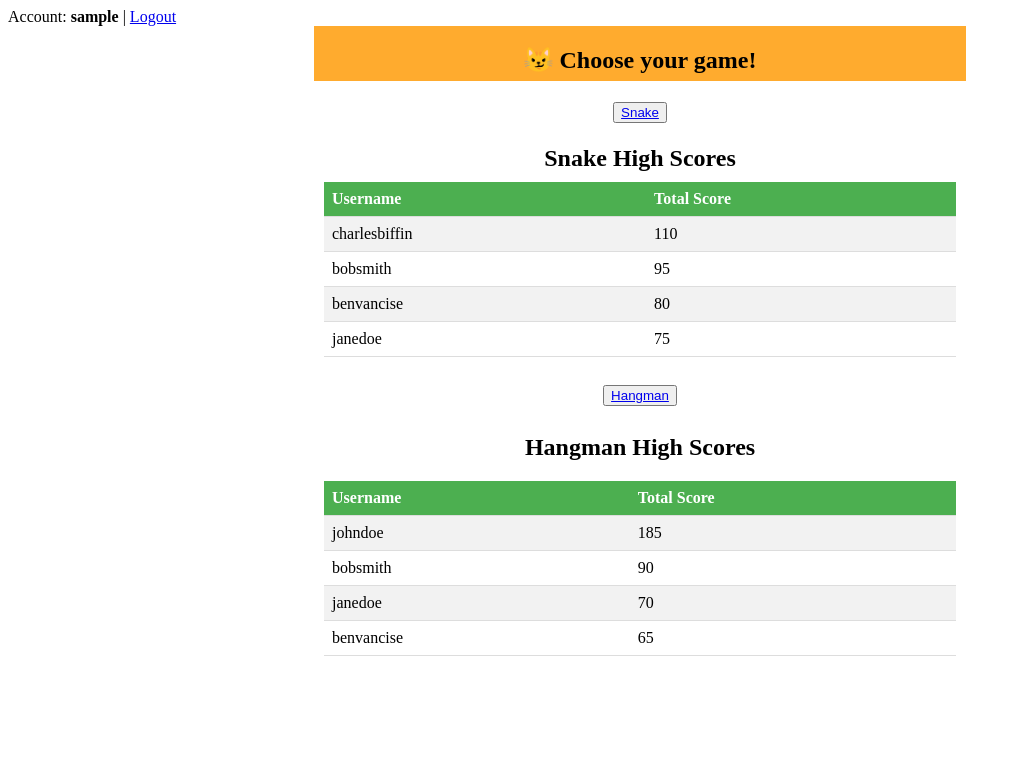
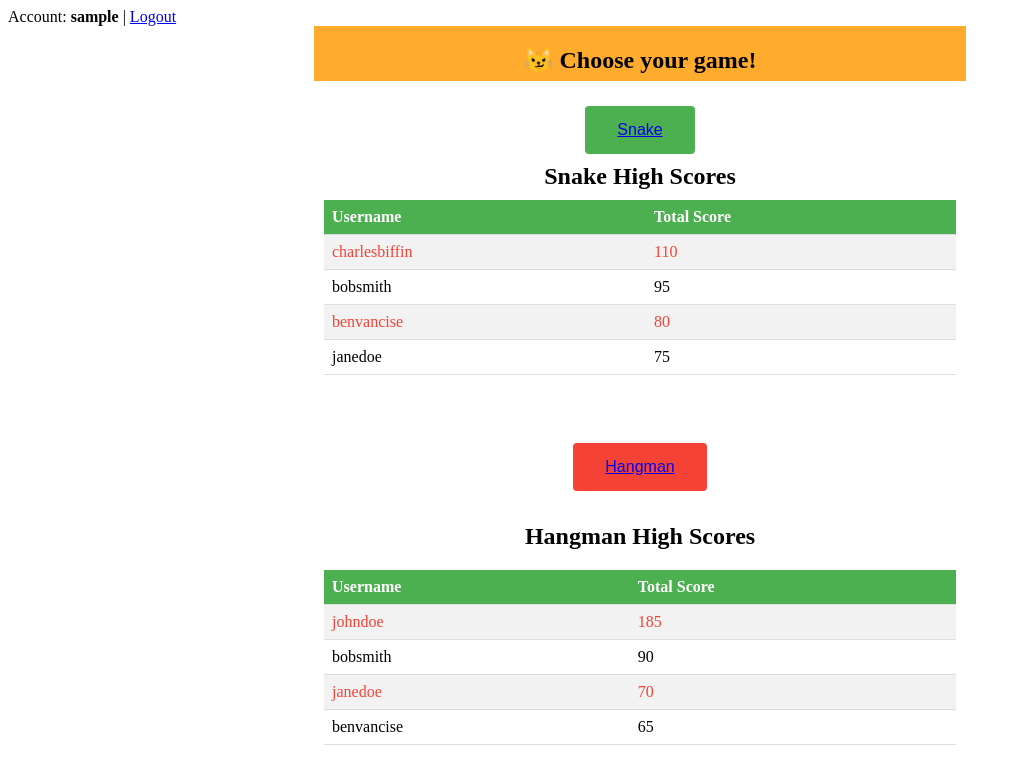
Before and after one commit to BenjaminVC/TippyToeTigers, a PHP site: page /games.php in a window 1280 px wide. Shown: the top 784 px of the page, without its empty margins (0-1021 px from the left). Run offline with PHP 8.4, Linux system fonts and the light colour scheme; the visitor is signed in with stand-in values (Sample User, id 1); data comes from the database, SQL or seed files in the repository.

Commit message:
fixed css files and made edits to games.php/css

```diff
--- a/Hangman.php
+++ b/Hangman.php
@@ -31,6 +31,11 @@ session_start();
     </div>
   </div>
   <script src="games/Hangman.js"></script>
+  <script>
+    // Initialize the game with a new word
+    var game = new HangmanGame();
+    game.newGame();
+  </script>
 </body>
 
 </html>
--- a/assets/Hangman.css
+++ b/assets/Hangman.css
@@ -100,6 +100,7 @@ canvas {
 
 .hide {
   display: none;
+  background-color: #7964e0;
 }
 
 #result-text h2 {
@@ -114,6 +115,7 @@ canvas {
 
 #result-text span {
   font-weight: 600;
+  font-size: large;
 }
 
 #new-game-button {
@@ -127,8 +129,12 @@ canvas {
 
 .win-msg {
   color: #39d78d;
+  background-color: #7964e0;
+  border-radius: 10px;
 }
 
 .lose-msg {
   color: #fe5152;
+  background-color: #000000;
+  border-radius: 10px;
 }
--- a/assets/games.css
+++ b/assets/games.css
@@ -32,6 +32,7 @@ th {
 }
 tr:nth-child(even) {
     background-color: #f2f2f2;
+    color: #f44336;
 }
 .center {
     margin: auto;
@@ -39,3 +40,48 @@ tr:nth-child(even) {
     padding: 10px;
     text-align: center;
 }
+button {
+  background-color: #4CAF50; /* Green */
+  border: none;
+  color: white;
+  padding: 15px 32px;
+  text-align: center;
+  text-decoration: none;
+  display: inline-block;
+  font-size: 16px;
+  margin: 4px 2px;
+  cursor: pointer;
+  border-radius: 10px;
+}
+.snake-button {
+  background-color: #4CAF50;
+  border: none;
+  color: white;
+  padding: 15px 32px;
+  text-align: center;
+  text-decoration: none;
+  display: inline-block;
+  font-size: 16px;
+  margin: 4px 2px;
+  cursor: pointer;
+  border-radius: 4px;
+}
+
+.hangman-button {
+  background-color: #f44336;
+  border: none;
+  color: white;
+  padding: 15px 32px;
+  text-align: center;
+  text-decoration: none;
+  display: inline-block;
+  font-size: 16px;
+  margin: 4px 2px;
+  cursor: pointer;
+  border-radius: 4px;
+}
+
+.hangman-button:hover, .snake-button:hover {
+	background-color: #45a049;
+	box-shadow: 0 0 10px 5px rgba(68, 219, 165, 0.5);
+}
--- a/assets/homePage.css
+++ b/assets/homePage.css
@@ -28,10 +28,12 @@ header {
 
 .signup {
 	background-color: #008081;
+	font-family: Arial;
 }
 
 .login {
 	background-color: #4CAF50;
+	font-family: Arial;
 }
 
 .signup:hover, .login:hover {
--- a/games.php
+++ b/games.php
@@ -32,10 +32,10 @@ $hangman_scores = $stmt_hangman->fetchAll(PDO::FETCH_ASSOC);
     	<div class="center" id="logo">
             <h2 class="center">😼 Choose your game!</h2>
             <br>
-    	    <button><a href="snake.php">Snake</a></button>
+    	    <button type="button" class="snake-button"><a href="snake.php">Snake</a></button>
         </div>
 
-        <br><br><br>
+        <br><br><br><br>
         <h2 class="center">Snake High Scores</h2>
     <table>
         <tr>
@@ -51,8 +51,8 @@ $hangman_scores = $stmt_hangman->fetchAll(PDO::FETCH_ASSOC);
     </table>
 
     <div class="center" >
-        <br>
-    <button><a href="hangman.php">Hangman</a></button>
+        <br><br><br>
+        <button type="button" class="hangman-button"><a href="hangman.php">Hangman</a></button>
     <br><br>
     <h2 class="center">Hangman High Scores</h2>
     </div>
```
Also changed, not shown: games/Hangman.js (+42 -0 lines).
